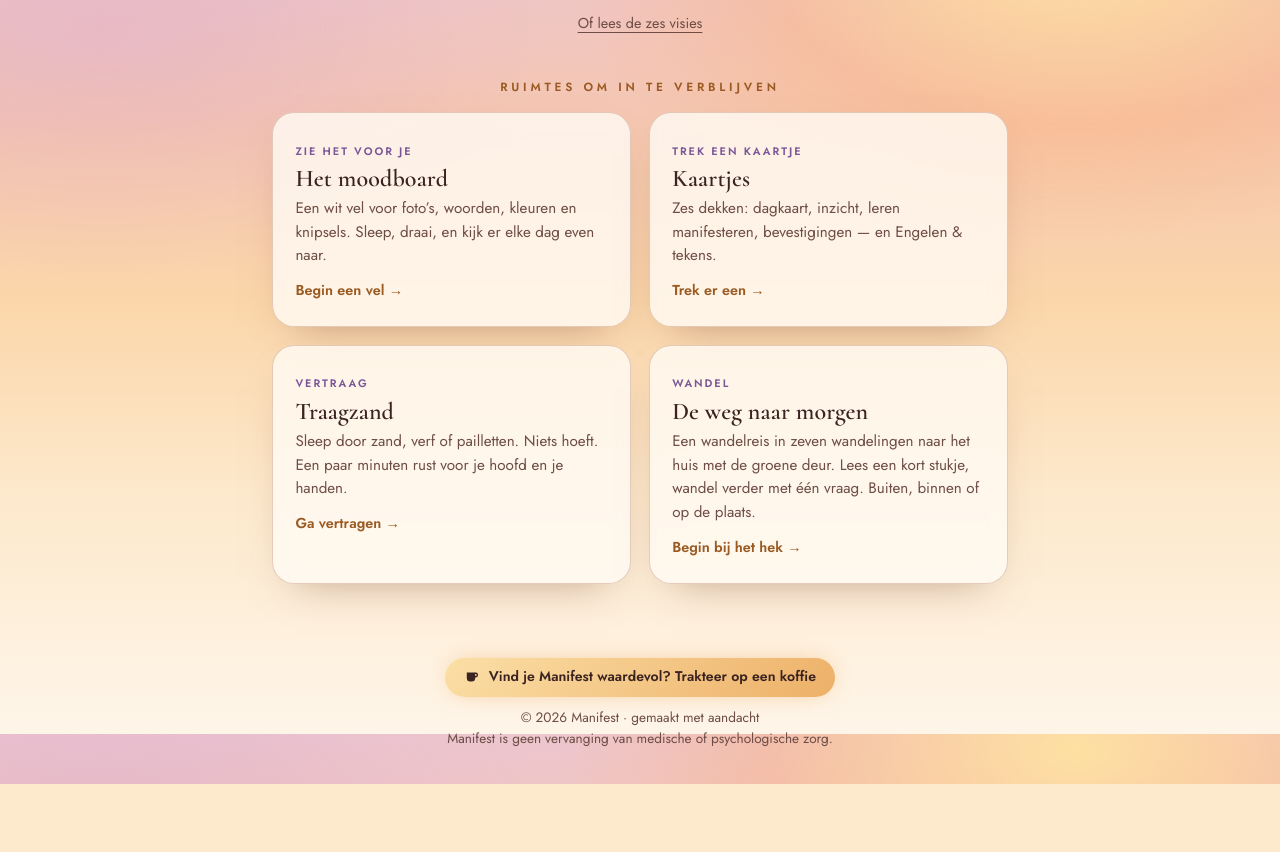
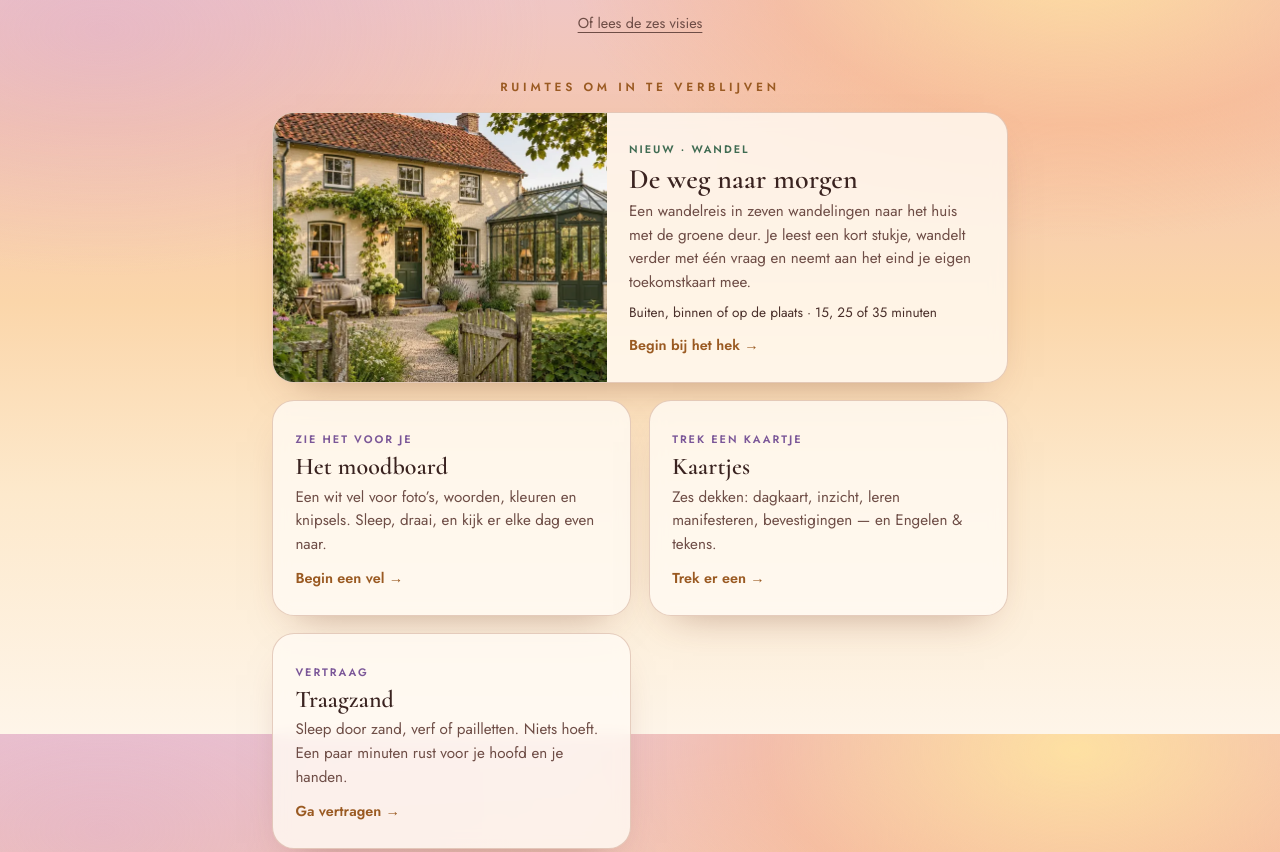
Before and after one commit to Onderwijsdigitaliseren/manifestationtool, a plain HTML site: page ontdek.html in a window 1280 px wide. Shown: the part 866-1718 px from the top of the page. Before the commit the page ends 1650 px from the top, so only its background shows below. Drawn offline with Linux system fonts and the light colour scheme.

Commit message:
De weg naar morgen duidelijker op de site: Wandelen in het menu, uitgelichte kaart met foto op home en Ontdek
Co-Authored-By: Claude Opus 5.5 <noreply@anthropic.com>
Claude-Session: https://claude.ai/code/session_01PXyrFoJfJ9HFLzkUHrZE1h

```diff
--- a/css/stijl.css
+++ b/css/stijl.css
@@ -502,3 +502,13 @@ html.reduced .kofi{transition:none}
   .star-link{min-width:44%}
   .exercise-box{scroll-margin-top:8rem}
 }
+
+/* ---------- uitgelichte kaart (De weg naar morgen) ---------- */
+.card.uitgelicht{display:grid;grid-template-columns:minmax(0,1fr);padding:0;overflow:hidden;text-align:left;margin-top:1.1rem}
+.card.uitgelicht img{display:block;width:100%;height:100%;min-height:12rem;max-height:16rem;object-fit:cover}
+.card.uitgelicht > div{padding:1.3rem 1.4rem 1.5rem}
+.card.uitgelicht h3{font-size:1.75rem}
+.card.uitgelicht .tag{color:#3F6B52}
+.uitgelicht-feit{font-size:.85rem!important;margin-top:.5rem;color:var(--text)!important}
+@media(min-width:720px){.card.uitgelicht{grid-template-columns:minmax(0,5fr) minmax(0,6fr)}.card.uitgelicht img{max-height:none}}
+.ruimtes .card.uitgelicht{margin:0 0 1.1rem}
--- a/ontdek.html
+++ b/ontdek.html
@@ -40,6 +40,7 @@
     <a href="tools/moodboard.html">Moodboard</a>
     <a href="tools/kaarten.html">Kaartjes</a>
     <a href="ontdek.html" aria-current="page">Ontdek</a>
+    <a href="tools/wandeling.html">Wandelen</a>
     <a href="mijn-ruimte.html">Mijn ruimte</a>
     <a class="lang-mini" href="en/ontdek.html" hreflang="en" lang="en" aria-label="Switch to English">EN</a>
     <button class="pill" data-calm aria-pressed="false"><span class="dot" aria-hidden="true"></span> Rust</button>
@@ -165,6 +166,16 @@
 
   <div class="ruimtes" style="margin-top:2.6rem">
     <span class="eyebrow">Ruimtes om in te verblijven</span>
+    <a class="card uitgelicht" href="tools/wandeling.html">
+      <img src="assets/wandeling/pension-kaart.webp" alt="Een oud pension met een groene deur en een glazen wintertuin, in de zomerzon" width="960" height="540" loading="lazy">
+      <div>
+        <span class="tag">Nieuw &middot; wandel</span>
+        <h3>De weg naar morgen</h3>
+        <p>Een wandelreis in zeven wandelingen naar het huis met de groene deur. Je leest een kort stukje, wandelt verder met &eacute;&eacute;n vraag en neemt aan het eind je eigen toekomstkaart mee.</p>
+        <p class="uitgelicht-feit">Buiten, binnen of op de plaats &middot; 15, 25 of 35 minuten</p>
+        <span class="link">Begin bij het hek &rarr;</span>
+      </div>
+    </a>
     <div class="cards">
       <a class="card" href="tools/moodboard.html">
         <span class="tag">Zie het voor je</span>
@@ -183,12 +194,6 @@
         <h3>Traagzand</h3>
         <p>Sleep door zand, verf of pailletten. Niets hoeft. Een paar minuten rust voor je hoofd en je handen.</p>
         <span class="link">Ga vertragen &rarr;</span>
-      </a>
-      <a class="card" href="tools/wandeling.html">
-        <span class="tag">Wandel</span>
-        <h3>De weg naar morgen</h3>
-        <p>Een wandelreis in zeven wandelingen naar het huis met de groene deur. Lees een kort stukje, wandel verder met &eacute;&eacute;n vraag. Buiten, binnen of op de plaats.</p>
-        <span class="link">Begin bij het hek &rarr;</span>
       </a>
     </div>
   </div>
```
Also changed, not shown: begin.html (+1 -0 lines), boeken.html (+1 -0 lines), index.html (+11 -1 lines), mijn-ruimte.html (+1 -0 lines), routes/kompas.html (+1 -0 lines), routes/krachtbron.html (+1 -0 lines), routes/ontvangst.html (+1 -0 lines), routes/schepping.html (+1 -0 lines), routes/spiegel.html (+1 -0 lines), routes/verbeelding.html (+1 -0 lines), tools/kaarten.html (+1 -0 lines), tools/moodboard.html (+1 -0 lines), tools/vandaag.html (+1 -0 lines), tools/verbeeldingsstudio.html (+1 -0 lines), 2 more files.
